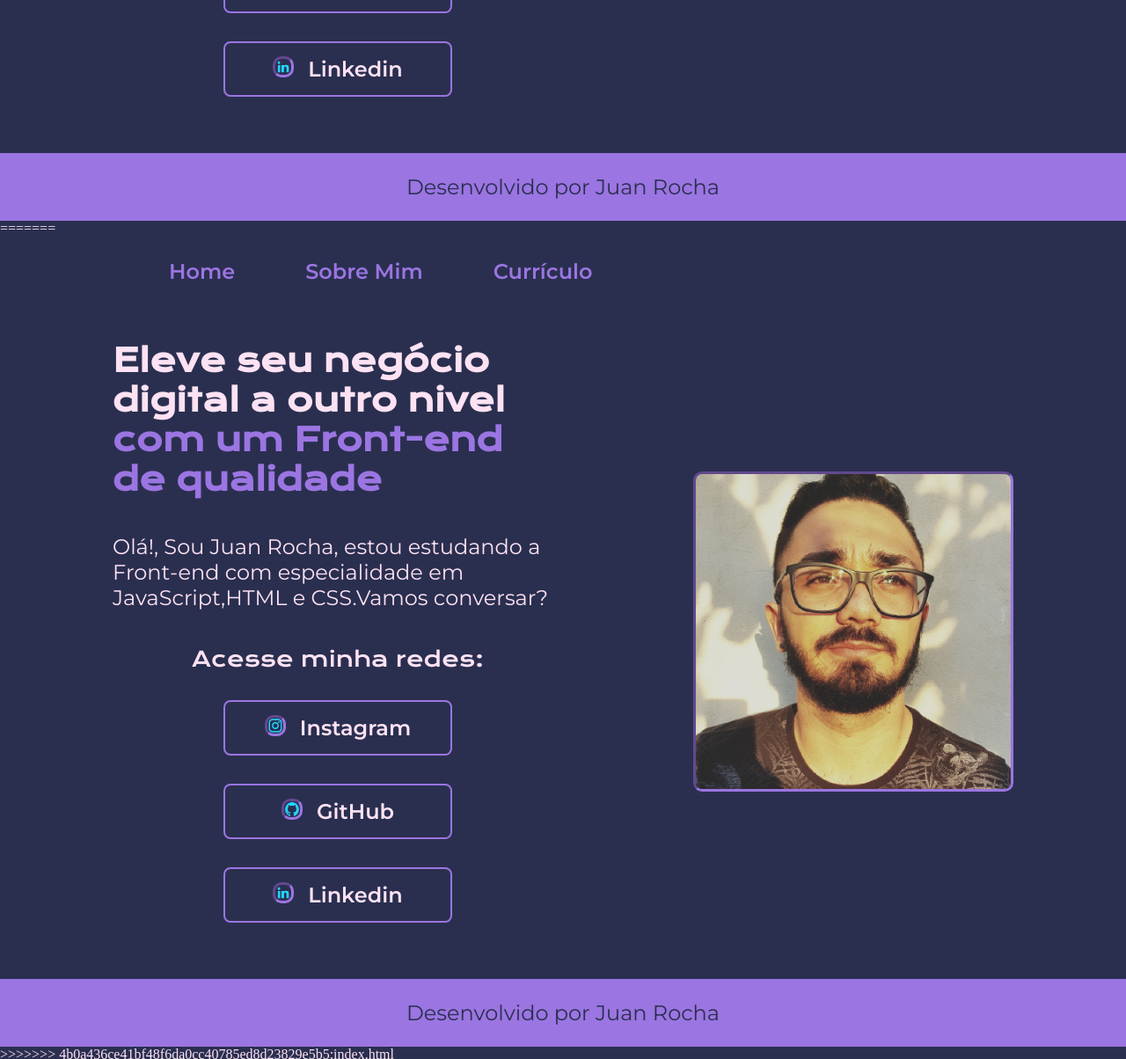
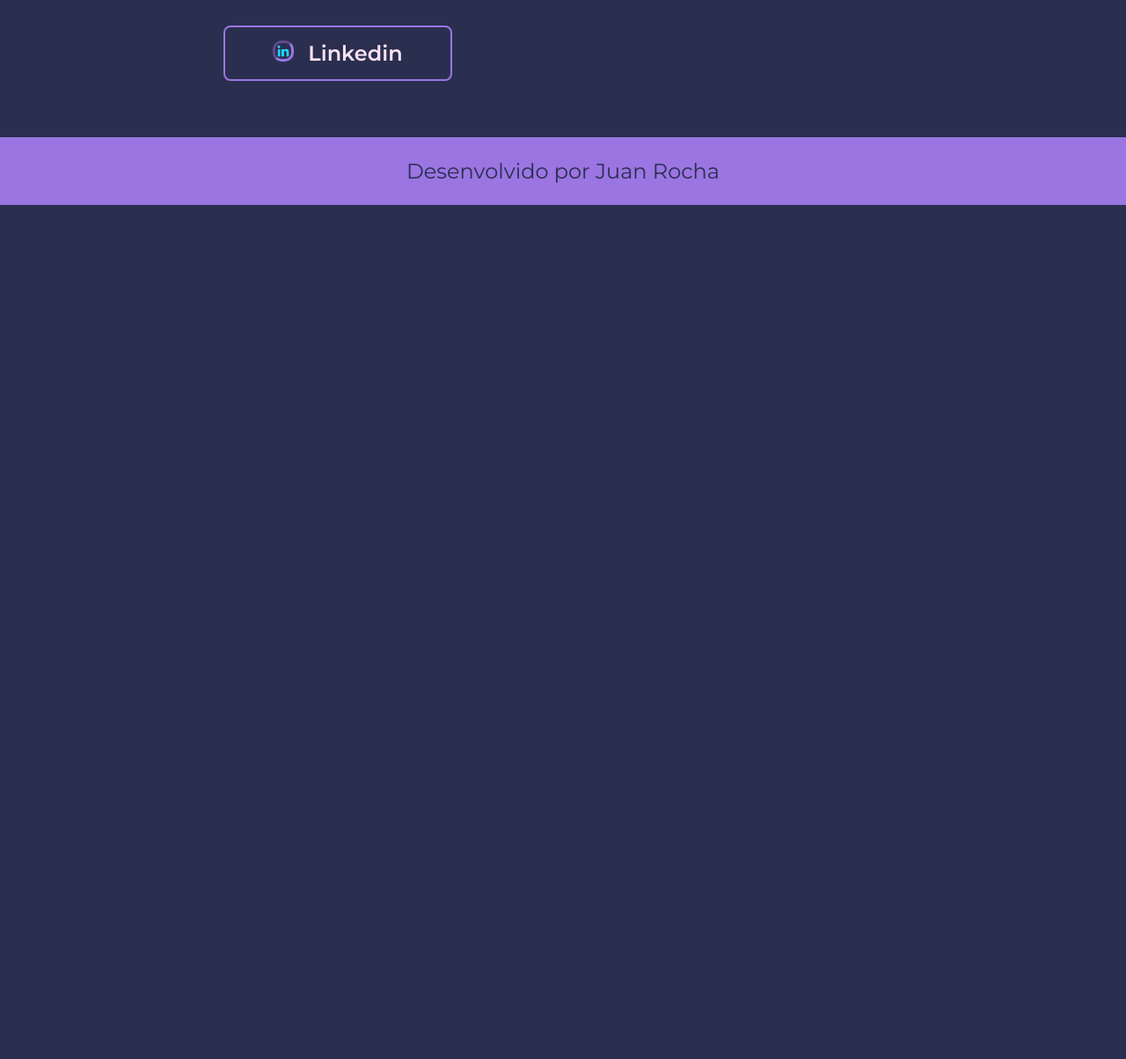
Before and after one commit to JuanRochaz/2-Curso-HTML-ALura, a plain HTML site: page index.html in a window 1280 px wide. Shown: the part 689-1893 px from the top of the page at 88% size. After the commit the page ends 922 px from the top, so only its background shows below. Drawn offline with nearby package versions, Linux system fonts and the light colour scheme.

Commit message:
Update index.html

```diff
--- a/index.html
+++ b/index.html
@@ -1,4 +1,3 @@
-<<<<<<< HEAD:index.html
 <!DOCTYPE html>
 <html lang="pt-br">
 <head>
@@ -40,47 +39,4 @@
         <p>Desenvolvido por Juan Rocha</p>
     </footer>
 </body>
-=======
-<!DOCTYPE html>
-<html lang="pt-br">
-<head>
-    <meta charset="UTF-8">
-    <meta http-equiv="X-UA-Compatible" content="IE=edge">
-    <meta name="viewport" content="width=device-width, initial-scale=1.0">
-    <title>Portifolio</title>
-    <link rel="stylesheet" href="styles/style.css">
-    <link rel="stylesheet" href="styles/responsive.css">
-</head>
-<body>
-    <header class="cabecalho">
-        <nav class="cabecalho-menu">
-            <a class="cabecalho-menu-link"href="Index.html">Home</a>
-            <a class="cabecalho-menu-link" href="about.html">Sobre Mim</a>
-            <a class="cabecalho-menu-link" href="curriculo.html">Currículo</a>
-        </nav>
-    </header>
-    <main class="apresentacao">
-        <section class="apresentacao-conteudo">
-            <h1 class="apresentacao-conteudo-titulo">Eleve seu negócio digital a outro nivel <strong class="titulo-destaque">com um Front-end de qualidade</strong></h1>
-            <p class="apresentacao-conteudo-texto">Olá!, Sou Juan Rocha, estou estudando a Front-end com especialidade em JavaScript,HTML e CSS.Vamos conversar?</p>
-            <div class="apresentacao-link">
-                <h2 class="apresentacao-subtitulo">Acesse minha redes:</h2>
-                <a class="apresentacao-botao" href="https://instagram.com/JuanRochaz" target="_blank">
-                    <img class="apresentacao-botao-logo" src="assets/instagram.png" alt="logo-instagram">
-                    Instagram</a>
-                <a class="apresentacao-botao" href="https://github.com/JuanRochaz" target="_blank">
-                    <img class="apresentacao-botao-logo" src="assets/github.png" alt="logo-github">
-                    GitHub</a>
-                <a class="apresentacao-botao" href="https://www.linkedin.com/in/juan-rocha-98a6b3177/" target="_blank">
-                    <img class="apresentacao-botao-logo" src="assets/linkedin.png" alt="logo-linkedin">
-                    Linkedin</a>
-            </div>
-        </section>
-        <img src="assets/fotoperfil-Juan.jpg" alt="foto-Juan">
-    </main>
-    <footer class="rodape">
-        <p>Desenvolvido por Juan Rocha</p>
-    </footer>
-</body>
->>>>>>> 4b0a436ce41bf48f6da0cc40785ed8d23829e5b5:index.html
 </html>
```
